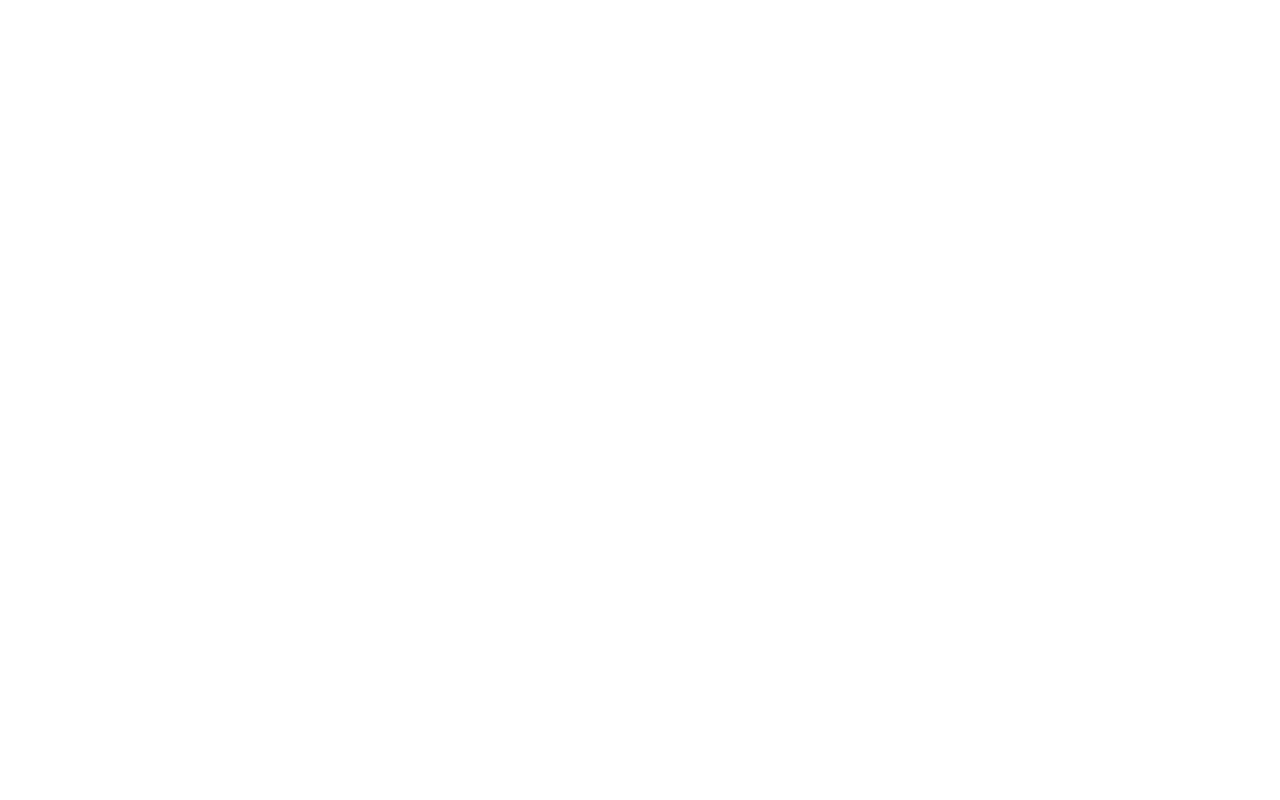
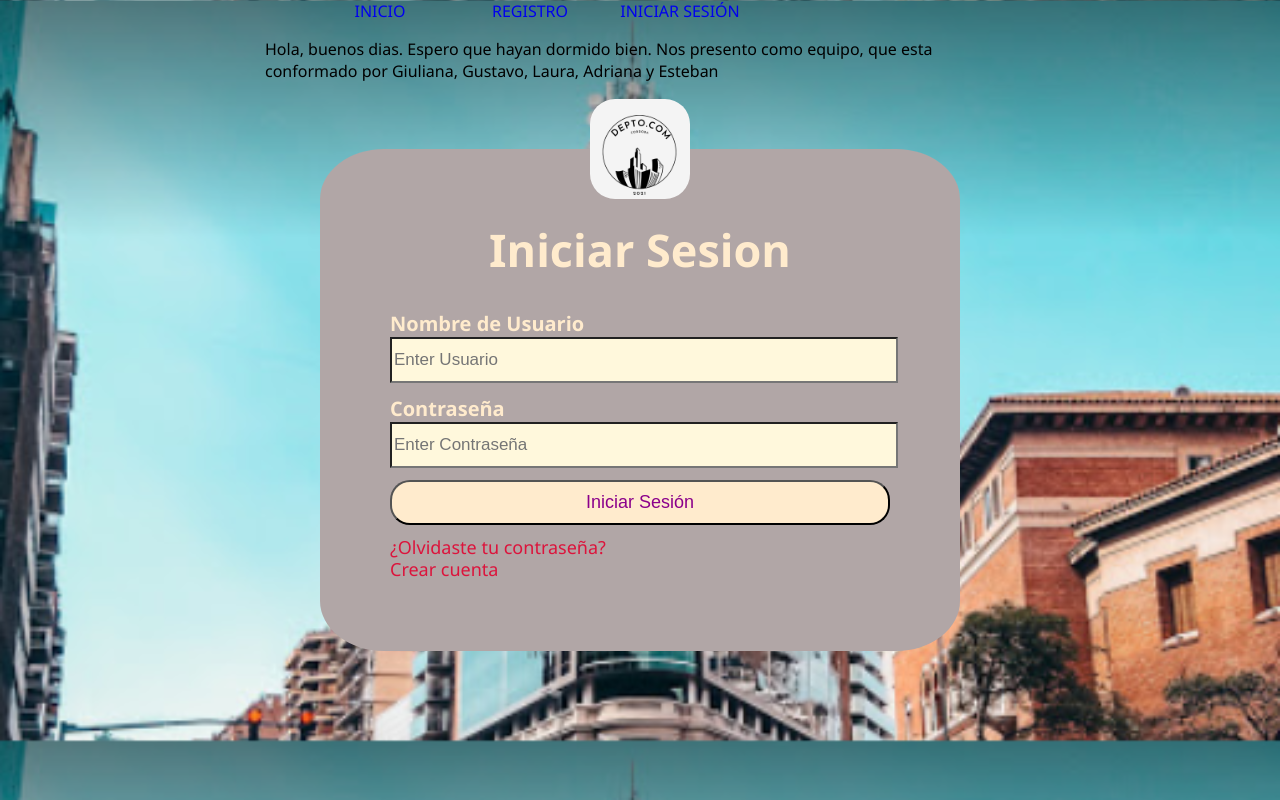
Before and after one commit to GiuliCrozzoli/GAELA-ISPC, a plain HTML site: page login.html in a window 1280 px wide. Drawn offline with Linux system fonts and the light colour scheme.

Commit message:
agrgue nav, sectio, footer con sus respectivos url, agregue estilo a a traves de css e hice el inicio sesion

```diff
--- /dev/null
+++ b/css/style.css
@@ -0,0 +1,99 @@
+body {
+ background: url(../img/fondo_inicio.png) ;
+ background-size: cover;
+ width:750px;
+ margin:0 auto;
+ font-family:'Segoe UI';
+}
+
+#nav {
+    width:750px;
+    margin:0 auto;
+    list-style:none;
+    }
+    #nav li {
+    float:left;
+    }
+    #nav a {
+    display:block;
+    text-align:center;
+    width:150px; /* fixed width */
+    text-decoration:none;
+
+
+}
+section {
+    clear: both;
+}
+
+.registro-box {
+    width:320 px;
+    height:420 px;
+    background-color:rgb(177, 166, 166);
+    color:blanchedalmond;
+    top: 50%;
+    left: 50%;
+    position: absolute;
+    transform: translate(-50%, -50%);
+    box-sizing: border-box;
+    padding:70px;30px;
+    border-radius: 10%;
+}
+
+
+.registro-box .avatar {
+    width: 100px;
+    height: 100px;
+    border-radius: 25%;
+    position:absolute;
+    top:-50px;
+    left: calc(50% - 50px);
+
+
+}
+.registro-box h1 {
+  margin: 0;
+  padding: 0 0 30px;
+  text-align: center;
+  font-size: 45px;
+}
+
+.registro-box label {
+  margin: 0;
+  padding: 0;
+  font-weight: bold;
+  display: block;
+  font-size: 20px;
+}
+.registro-box input {
+  width: 100%;
+  margin-bottom: 12px;
+  color:darkmagenta;
+}
+
+.registro-box input[type="text"],
+.registro-box input[type="password"]  {
+  border: nome;
+ background-color:cornsilk;
+  outline: nome;
+  height: 40px;
+  color: #000;
+  font-size: 17px;
+}
+
+.registro-box input[type="submit"]  {
+ height: 45px;
+ font-size: 18px;
+ background-color:blanchedalmond;
+ border-radius: 20px;
+}
+.registro-box a  {
+ text-decoration: none;
+ font-size: 18px;
+ line-height: 20px;
+ color:crimson;
+}
+
+.registro-box a:hover  {
+ color:aliceblue;
+}
--- a/login.html
+++ b/login.html
@@ -4,9 +4,51 @@
     <meta charset="UTF-8">
     <meta name="viewport" content="width=device-width, initial-scale=1.0">
     <meta http-equiv="X-UA-Compatible" content="ie=edge">
-    <title>Soy un login</title>
+    <title>tudepto.com-login</title>
+    <link rel="stylesheet" href="css/style.css"/>
+
 </head>
 <body>
+    <nav>
+        <!--menú de la pagina inicial-->
+        <ul id="nav">
+            <li><a href="index.html">INICIO</a></li>
+            <li><a href="register.html">REGISTRO</a></li>
+            <li><a href="login.html">INICIAR SESIÓN</a></li>
+          </ul>
+     </nav>
+     <section>
+        <div class="registro-box">
+            <img class="avatar"src="img/logo_dpto.png" alt="logo de la pagina">
+            <h1>Iniciar Sesion</h1>
+            <form>
+                <!--USUARIO-->
+                <label for="Nombre de Usuario">Nombre de Usuario</label>
+                <input type="text"placeholder="Enter Usuario">
 
+                <!--CONTRASEÑA-->
+                <label for="Contraseña">Contraseña</label>
+                <input type="password"placeholder="Enter Contraseña">
+
+                <input type="submit" value="Iniciar Sesión">
+
+                <a href="#">¿Olvidaste tu contraseña?</a> </br>
+                <a href="#">Crear cuenta</a>
+
+
+
+            </form>
+            </div>
+
+
+
+     </section>
+     <footer>
+        <p>Hola, buenos dias. Espero que hayan dormido bien. Nos presento como equipo, que esta conformado por Giuliana, Gustavo, Laura, Adriana y Esteban</p></br>
+
+
+
+
+     </footer>
 </body>
 </html>
```
Also changed, not shown: index.html (+22 -1 lines), register.html (+32 -0 lines), img/fondo_inicio.png (added), img/logo_dpto.png (added).
